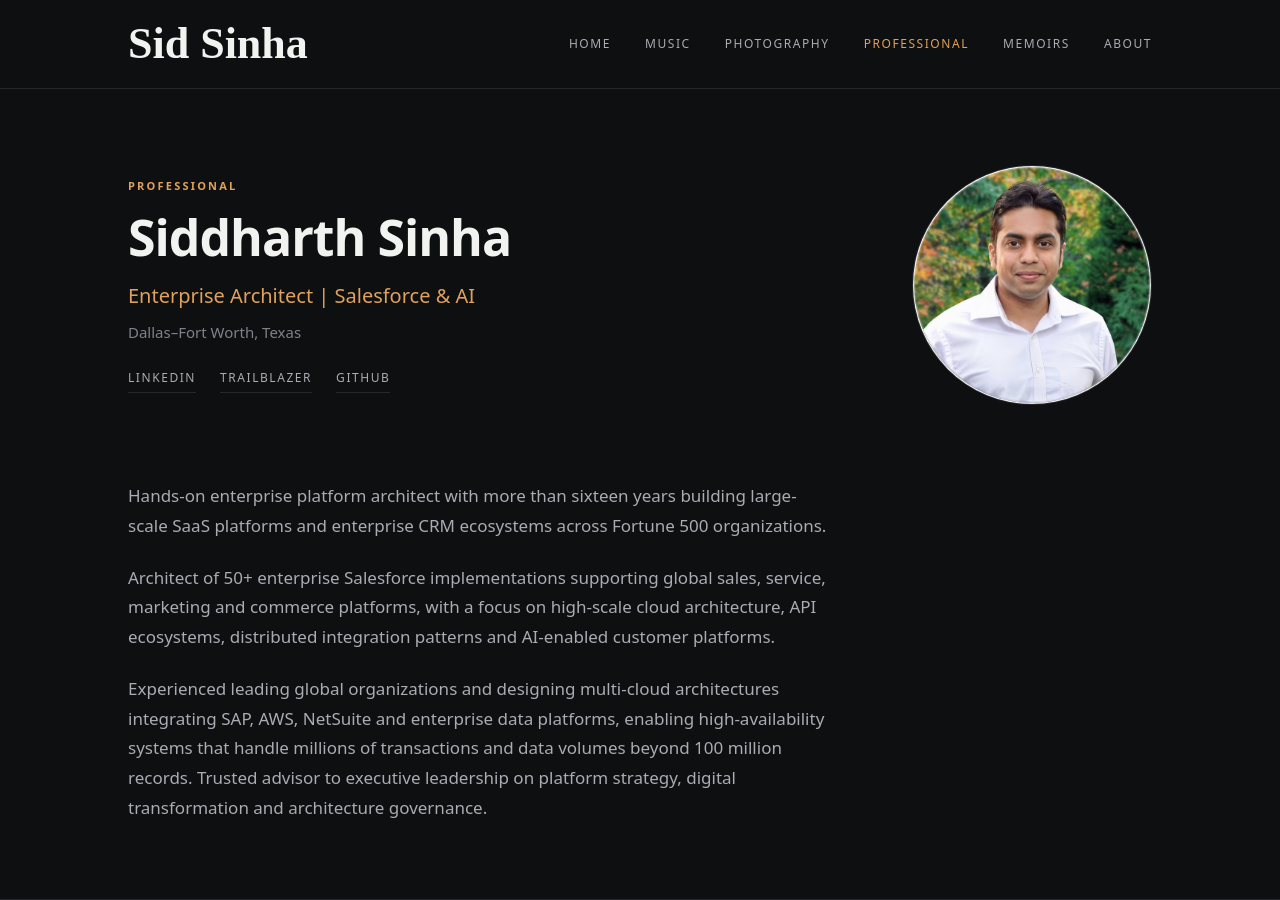
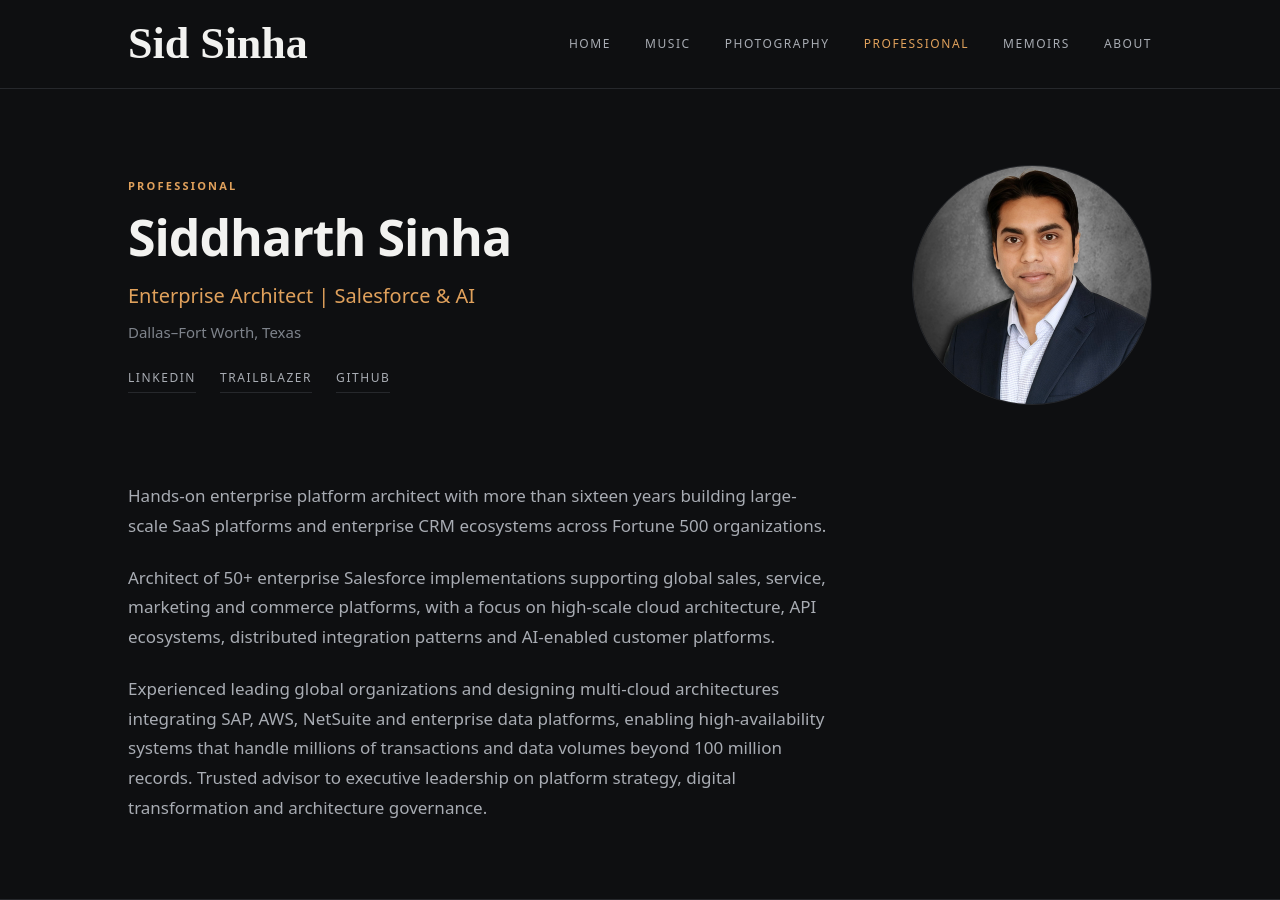
Before and after one commit to SidSays/SidSays.github.io, a Jekyll site: the page built from professional.html, in a window 1280 px wide and 900 px high. Built offline with Jekyll 4.4.1, drawn with Linux system fonts in a browser that asks for light colours; some web fonts are replaced.

Commit message:
Add files via upload

```diff
--- a/professional.html
+++ b/professional.html
@@ -22,9 +22,9 @@ description: "Siddharth Sinha, Enterprise Architect in Salesforce and AI. Sixtee
     </div>
 
     <img class="hero-portrait"
-         src="{{ '/assets/img/sid-sinha.jpg' | relative_url }}"
-         alt="Siddharth Sinha"
-         width="640" height="640" decoding="async">
+         src="{{ '/assets/img/sid/siddharth-sinha-professional-headshot.jpg' | relative_url }}"
+         alt="Siddharth Sinha, professional headshot"
+         width="949" height="1200" decoding="async">
   </div>
 </section>
 
```
